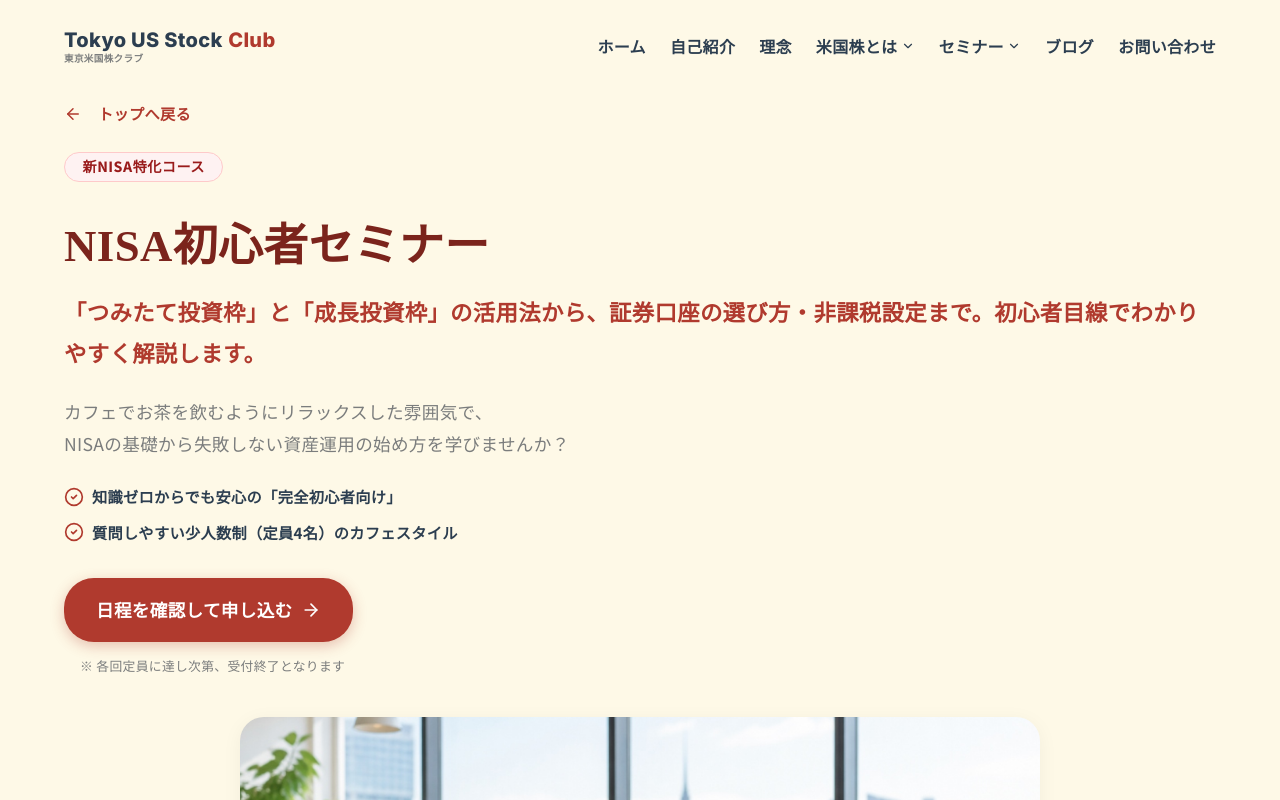
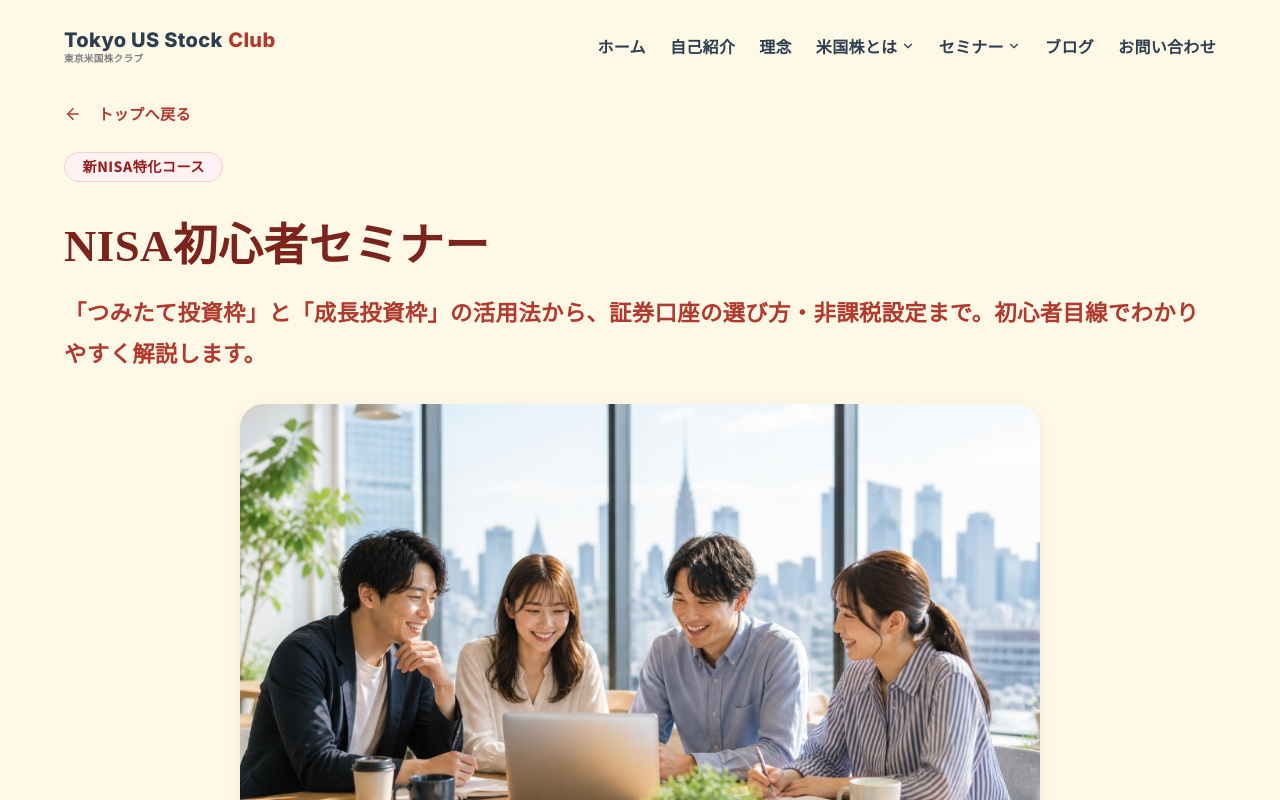
Before and after one commit to yutarotobioka0121-ship-it/tokyo-us-stock-site, a Next.js app: page /seminar/nisa in a window 1280 px wide. Built offline with nearby package versions, Linux system fonts and the light colour scheme; no server answers; a web font is replaced by a local one.

Commit message:
style: NISAセミナーページのFVからご指定のテキスト、リスト、申し込みボタンを削除

```diff
--- a/src/app/seminar/nisa/page.tsx
+++ b/src/app/seminar/nisa/page.tsx
@@ -184,22 +184,6 @@ export default async function NisaSeminarPage() {
           <p style={{ fontFamily: 'var(--font-body)', fontSize: 'clamp(1rem, 4vw, 1.4rem)', fontWeight: '800', color: 'var(--primary)', marginBottom: '1.5rem', textAlign: 'left', lineHeight: '1.8' }}>
             「つみたて投資枠」と「成長投資枠」の活用法から、証券口座の選び方・非課税設定まで。初心者目線でわかりやすく解説します。
           </p>
-          <p className="hero-subtitle" style={{ fontFamily: 'var(--font-body)', maxWidth: '600px', marginBottom: '1.5rem', color: 'var(--text-muted)', textAlign: 'left', fontSize: 'clamp(0.95rem, 3.5vw, 1.1rem)', lineHeight: '1.8' }}>
-            カフェでお茶を飲むようにリラックスした雰囲気で、<br className="sp-hide" />
-            NISAの基礎から失敗しない資産運用の始め方を学びませんか？
-          </p>
-
-          <ul style={{ listStyle: 'none', padding: 0, margin: '0 0 2rem 0', display: 'flex', flexDirection: 'column', gap: '0.5rem', fontSize: '0.95rem', fontWeight: 'bold', color: 'var(--text-main)' }}>
-            <li style={{ display: 'flex', alignItems: 'center', gap: '0.5rem' }}><CheckCircle2 size={20} color="var(--primary)" /> 知識ゼロからでも安心の「完全初心者向け」</li>
-            <li style={{ display: 'flex', alignItems: 'center', gap: '0.5rem' }}><CheckCircle2 size={20} color="var(--primary)" /> 質問しやすい少人数制（定員4名）のカフェスタイル</li>
-          </ul>
-
-          <div style={{ marginBottom: '2.5rem' }}>
-            <a href="#apply" className="btn btn-primary" style={{ padding: '1rem 2rem', fontSize: '1.1rem', fontWeight: 'bold', display: 'inline-flex', alignItems: 'center', gap: '0.5rem', borderRadius: '30px', boxShadow: '0 4px 14px rgba(176,58,46,0.3)' }}>
-              日程を確認して申し込む <ArrowRight size={20} />
-            </a>
-            <p style={{ fontSize: '0.8rem', color: 'var(--text-muted)', marginTop: '0.8rem', marginLeft: '1rem' }}>※ 各回定員に達し次第、受付終了となります</p>
-          </div>
 
           <div className="seminar-hero-image" style={{ borderRadius: '24px', overflow: 'hidden', boxShadow: 'var(--shadow-soft)', maxWidth: '800px', margin: '2rem auto 0 auto', aspectRatio: '16/9', position: 'relative' }}>
             <Image
```
